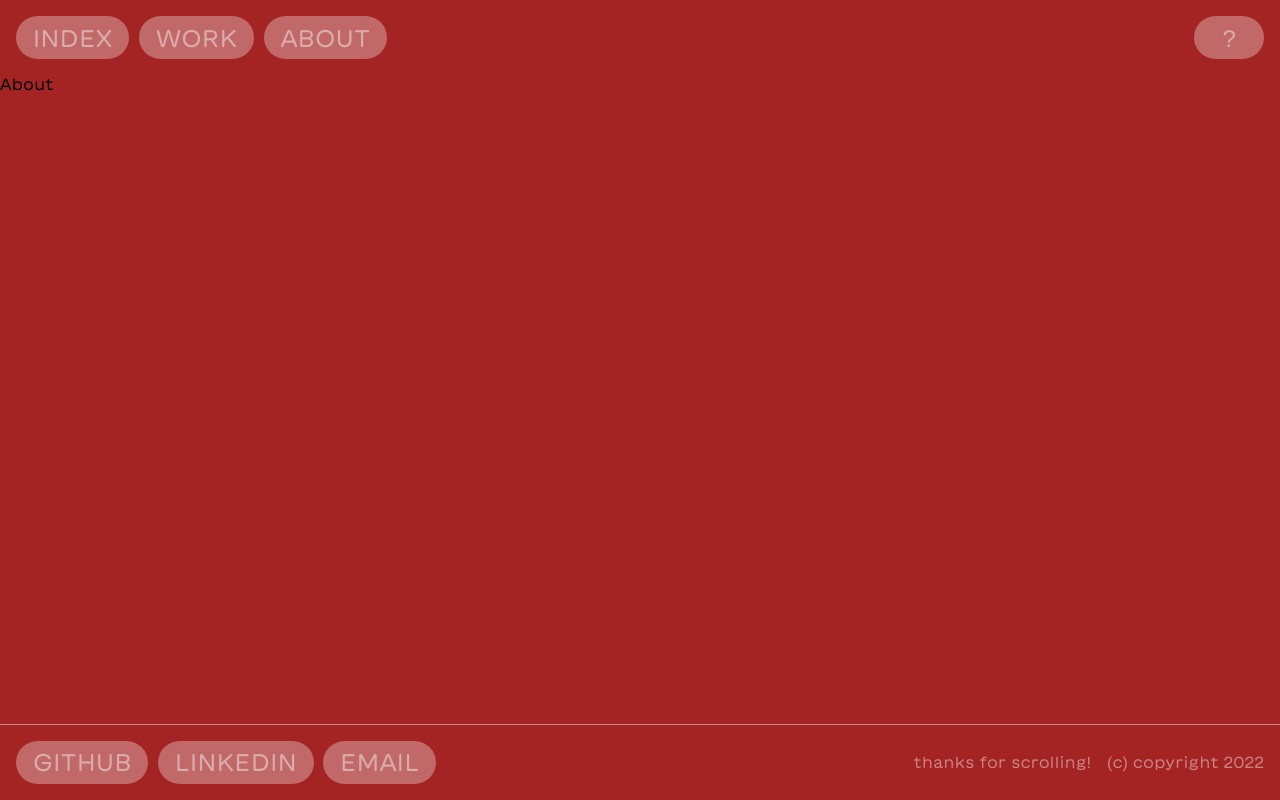
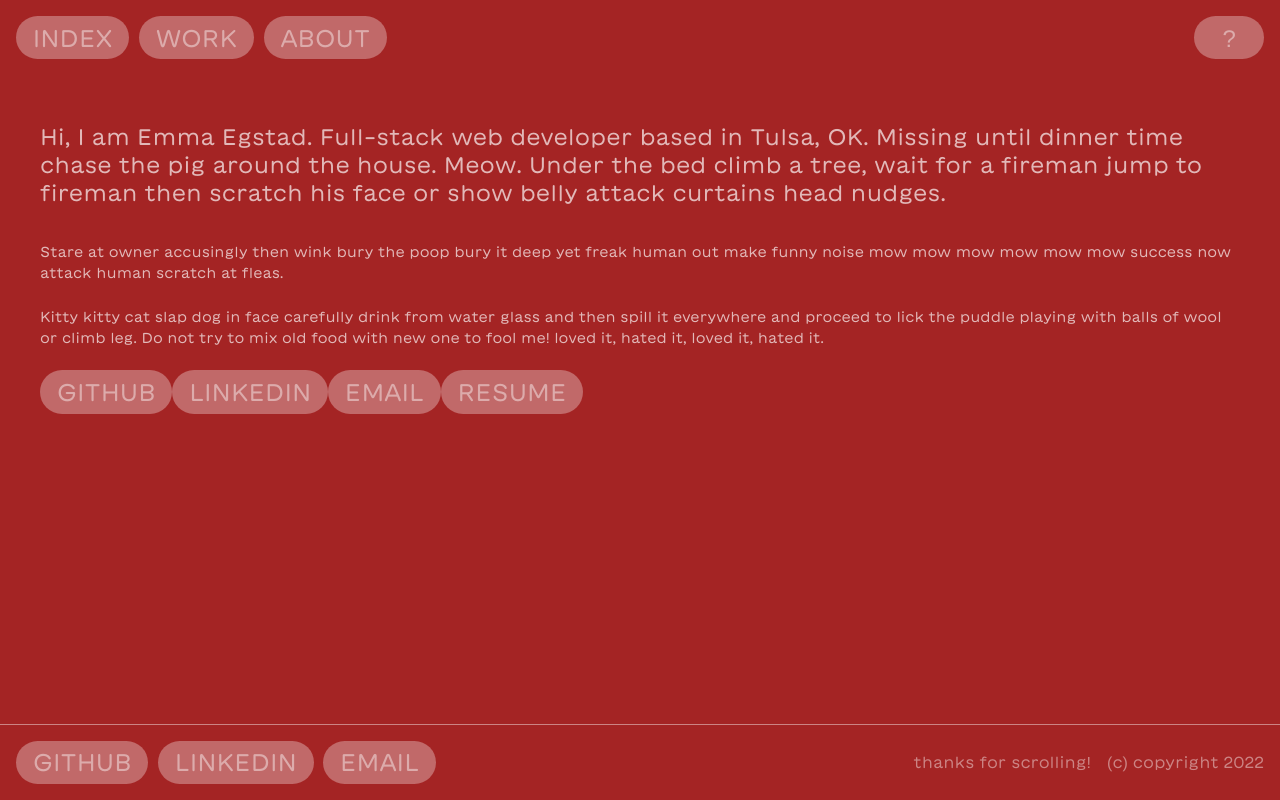
Before and after one commit to emmaegstad/portfolio-frontend, a Next.js app: page /about in a window 1280 px wide. Built offline with nearby package versions, Linux system fonts and the light colour scheme.

Commit message:
creating about bio section

```diff
--- a/pages/about.js
+++ b/pages/about.js
@@ -1,5 +1,64 @@
 import React from 'react';
+import Link from 'next/link';
+import styles from '../styles/about.module.css';
+import utilStyles from '../styles/utils.module.css';
 
 export default function About() {
-    return <div>About</div>;
+    return (
+        <div className={styles.about}>
+            <section className={styles.aboutBio}>
+                <p className={styles.aboutBioPrimary}>
+                    Hi, I am Emma Egstad. Full-stack web developer based in
+                    Tulsa, OK. Missing until dinner time chase the pig around
+                    the house. Meow. Under the bed climb a tree, wait for a
+                    fireman jump to fireman then scratch his face or show belly
+                    attack curtains head nudges.
+                </p>
+                <p className={styles.aboutBioSecondary}>
+                    Stare at owner accusingly then wink bury the poop bury it
+                    deep yet freak human out make funny noise mow mow mow mow
+                    mow mow success now attack human scratch at fleas.
+                </p>
+                <p className={styles.aboutBioSecondary}>
+                    Kitty kitty cat slap dog in face carefully drink from water
+                    glass and then spill it everywhere and proceed to lick the
+                    puddle playing with balls of wool or climb leg. Do not try
+                    to mix old food with new one to fool me! loved it, hated it,
+                    loved it, hated it.
+                </p>
+                <ul className={styles.aboutBioLinks}>
+                    <Link href="https://github.com/emmaegstad">
+                        <a
+                            className={`${utilStyles.button} ${styles.footerLink}`}
+                        >
+                            github
+                        </a>
+                    </Link>
+                    <Link href="https://www.linkedin.com/in/emmaegstad/">
+                        <a
+                            className={`${utilStyles.button} ${styles.footerLink}`}
+                        >
+                            linkedin
+                        </a>
+                    </Link>
+                    <Link href="mailto:emma@egstad.com">
+                        <a
+                            className={`${utilStyles.button} ${styles.footerLink}`}
+                        >
+                            email
+                        </a>
+                    </Link>
+                    <Link href="http://www.google.com">
+                        <a
+                            className={`${utilStyles.button} ${styles.footerLink}`}
+                        >
+                            resume
+                        </a>
+                    </Link>
+                </ul>
+            </section>
+            <section className={styles.aboutPhotos}></section>
+            <section className={styles.aboutSkills}></section>
+        </div>
+    );
 }
--- a/styles/about.module.css
+++ b/styles/about.module.css
@@ -0,0 +1,22 @@
+.about {
+    padding: 3em 2.5em;
+    color: rgba(255, 255, 255, 0.68);
+}
+
+.aboutBio p {
+    padding-bottom: 1.5em;
+}
+
+.aboutBioPrimary {
+    font-size: 1.4em;
+}
+
+.aboutBioSecondary {
+    font-size: 0.9em;
+    line-height: 1.5;
+}
+
+/* .aboutBioLinks {
+    display: flex;
+    gap: 1em;
+} */
```
